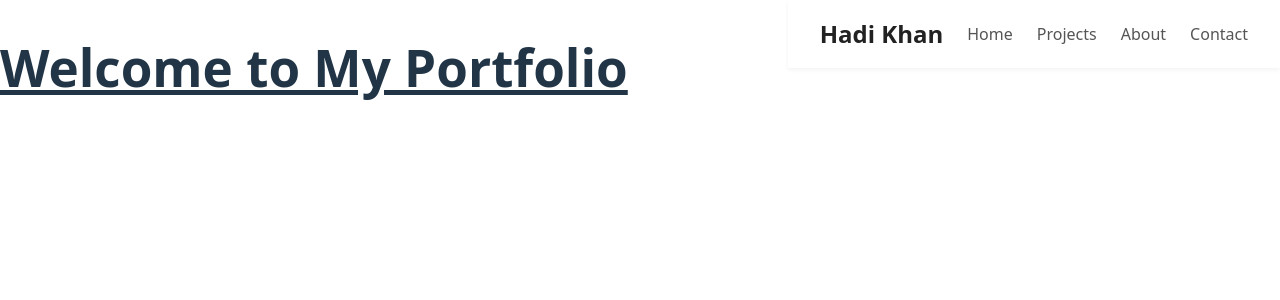
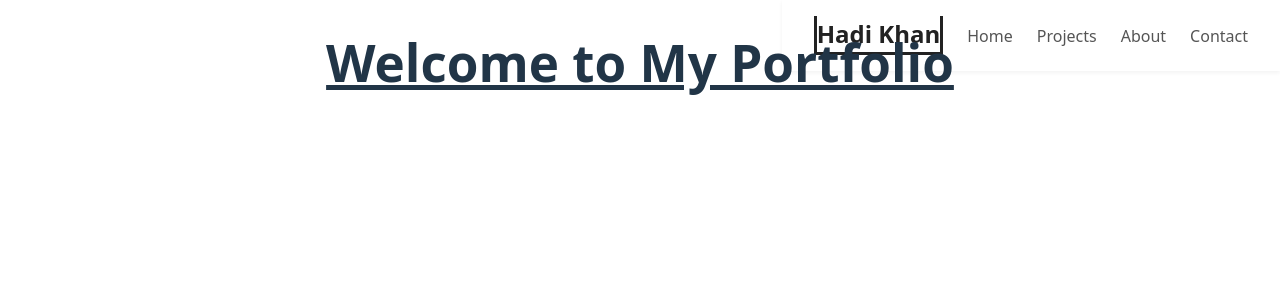
Before and after one commit to Hadookhan/my-portfolio, a React (Vite) app: page / in a window 1280 px wide. Shown: the top 300 px of the page. Built offline with nearby package versions, Linux system fonts and the light colour scheme; the HTML template or start-up script is replaced by a standard one.

Commit message:
Readme + changed ui

```diff
--- a/src/css/default.css
+++ b/src/css/default.css
@@ -1,7 +1,40 @@
 .title {
     position: fixed;
+    display: flex;
     top: 0;
-    right: 30;
+    left: 0;
     text-decoration: underline;
-    padding-top: 5px;
+    width: 100%;
+    align-content: center;
+    justify-content: center;
 }
+
+.responsive-iframe-container {
+    display: flex;
+    flex-direction: column;
+    position: relative;
+    width: 370%;
+    padding-bottom: 450%; /* adjust this for aspect ratio */
+    height: 0;
+    overflow: hidden;
+    border: 2px solid #ccc;
+    border-radius: 10px;
+}
+
+.responsive-iframe-container iframe {
+  position: absolute;
+  top: 0;
+  left: 0;
+  width: 100%;
+  height: 100%;
+  border: none;
+}
+
+.page-content ul {
+  display: flex;
+  flex-direction: column;
+  margin: 0;
+  list-style: none;
+  justify-content: right;
+  align-items: right;
+}
--- a/src/css/navbar.css
+++ b/src/css/navbar.css
@@ -5,7 +5,7 @@
   position: fixed;
   top: 0;
   right: 0;
-  z-index: 10;
+  align-items: center;
 }
 
 .navbar-container {
@@ -21,6 +21,9 @@
   font-weight: bold;
   color: #222;
   text-decoration: none;
+  border-style: solid;
+  border-top: #102c4d;
+
 }
 
 .nav-links a {
--- /dev/null
+++ b/src/css/projects.css
@@ -0,0 +1,10 @@
+body {
+    display: flex;
+    flex-direction: column;
+    height: 100%;
+    width: 0%;
+    margin: 0;
+    padding: 0;
+    justify-content: center;
+    align-items: left;
+}
--- a/src/pages/Projects.jsx
+++ b/src/pages/Projects.jsx
@@ -1,6 +1,6 @@
 import { useState, useEffect } from 'react';
 import '../css/default.css';
-import chess from '../assets/chess.jpg';
+import '../css/projects.css';
 
 export default function Projects() {
     const [chessData, setChessData] = useState(null);
@@ -9,29 +9,47 @@ export default function Projects() {
         fetch('https://www.hadi-khan-chess.com')
             .then(response => response.text())
             .then(data => {
-                setChessData(data); // or parse it as needed
+                const parser = new DOMParser();
+                const doc = parser.parseFromString(data, 'text/html');
+                const root = doc.getElementById('root');
+                const page = root?.querySelector('.page');
+                const game = page?.querySelector('.game');
+                const chessBoardHTML = game?.querySelector('.chess-board')?.innerHTML;
+                setChessData(chessBoardHTML);
             })
             .catch(error => console.error('Fetch error:', error));
     }, []);
 
     return (
+        <html>
+            <head>
+                <meta charset="UTF-8"/>
+                <meta name="viewport" content="width=device-width, initial-scale=1.0"/>
+                <title>Document</title>
+            </head>
+            <body>
+                <h1 className="title">Projects</h1>
                 <div className="page-content">
-            <h1 className="title">Projects</h1>
                     <ul>
                         <li>
+                            <br />
+                            <div className='projects'>
+                                <div className="responsive-iframe-container">
                                     <a href="https://www.hadi-khan-chess.com" target="_blank" rel="noopener noreferrer">
                                         hadi-khan-chess.com
                                     </a>
-                    <br />
-                    <img src={chess} alt="hadi-khan-chess" />
-                    {chessData && (
-                        <div className="chess-preview">
-                            <p>Fetched data preview:</p>
-                            <pre>{chessData.slice(0, 500)}...</pre>
+                                    <iframe
+                                        src="https://www.hadi-khan-chess.com"
+                                        title="Chess Game"
+                                        href="https://www.hadi-khan-chess.com"
+                                    ></iframe>
                                 </div>
-                    )}
+                            </div>
+
                         </li>
                     </ul>
                 </div>
+            </body>
+        </html>
     );
 }
```
Also changed, not shown: src/assets/chess.jpg (deleted), 1 other file (tests, documents, lock files or other folders). Lines whose indentation alone changed are shown as unchanged.
